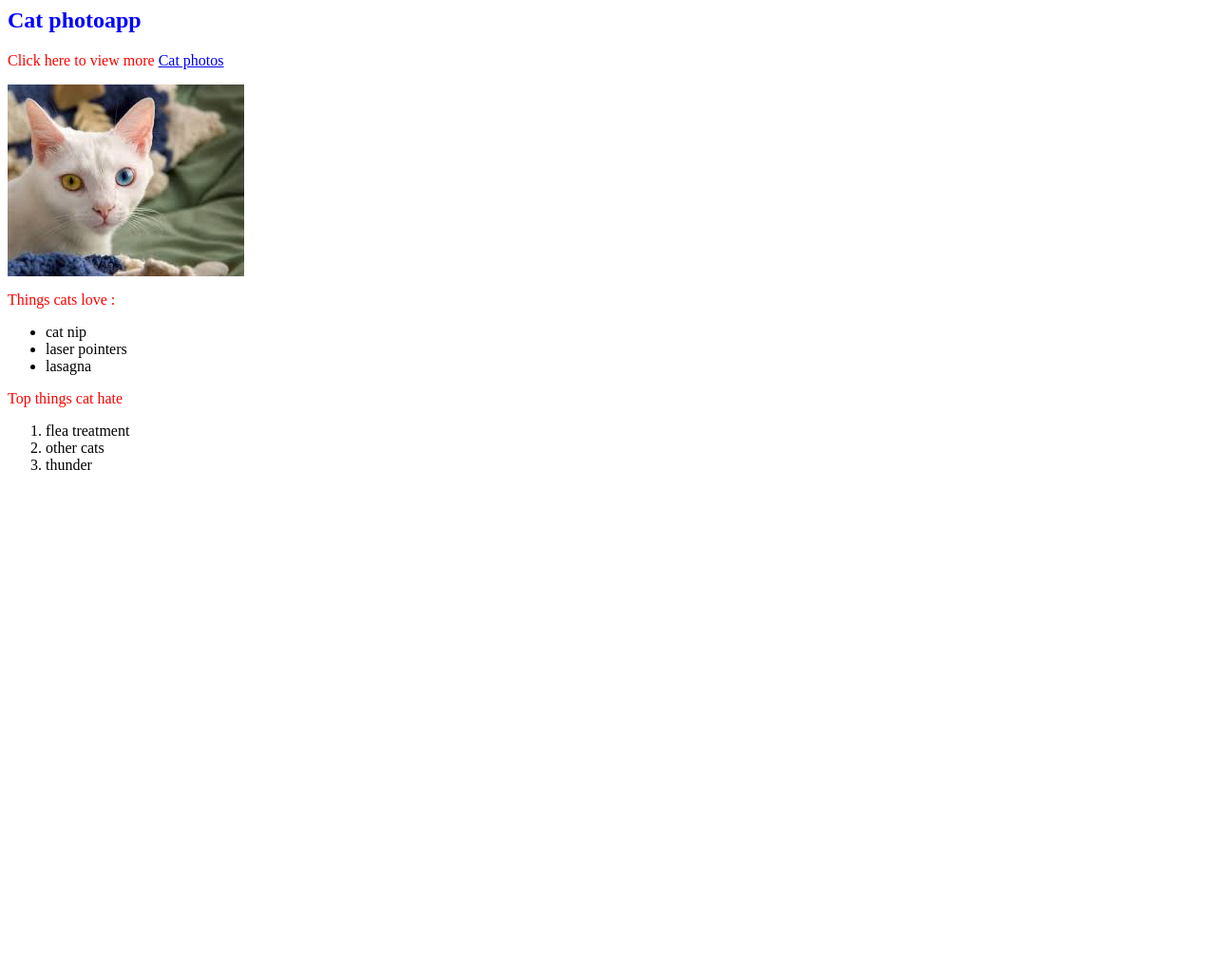
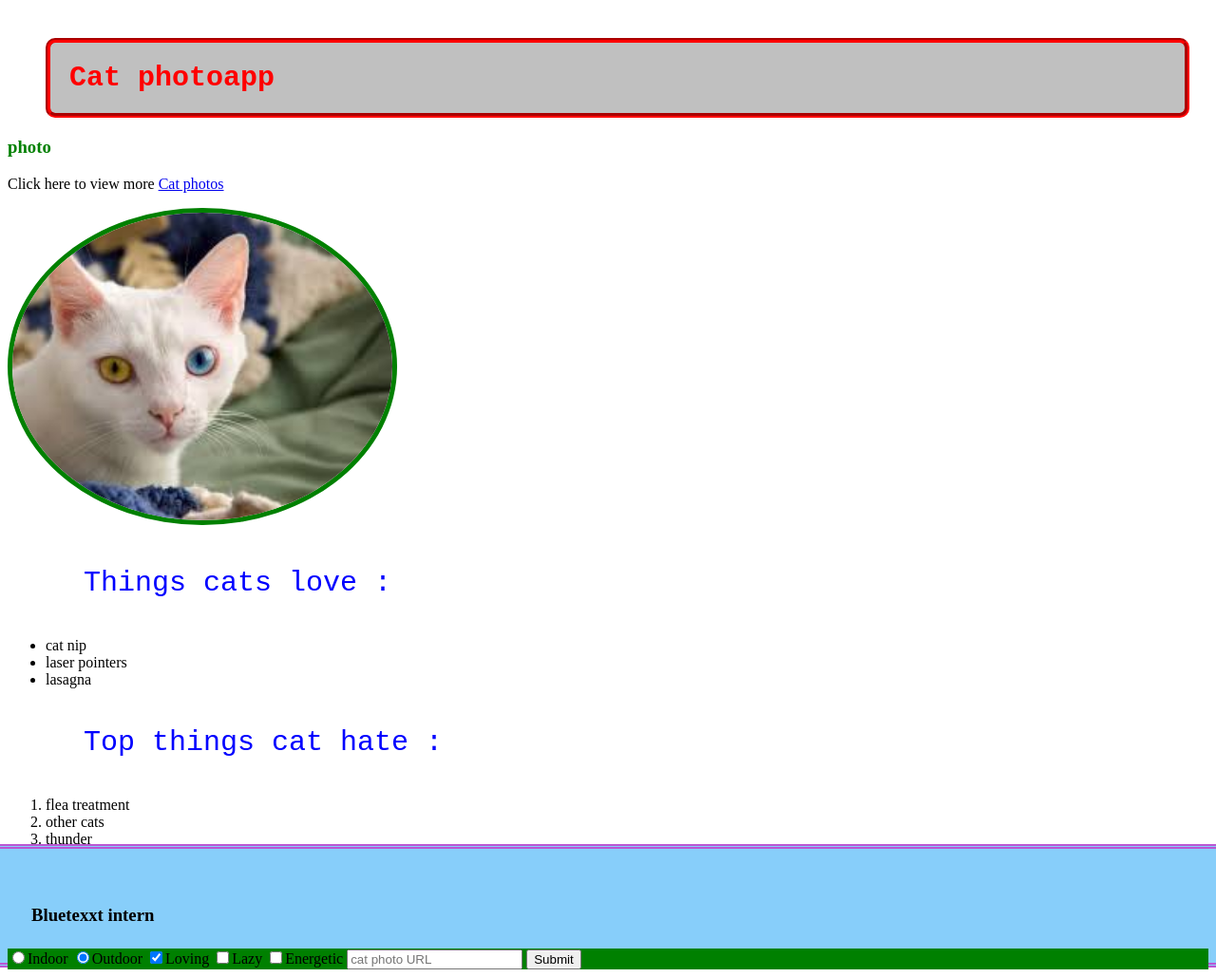
Before and after one commit to Ziaulhaq11/Css, a plain HTML site: page sample.html in a window 1280 px wide. Shown: the whole page at 95% size. Before the commit the page ends 800 px from the top, so only its background shows below. Drawn offline with Linux system fonts and the light colour scheme; a web font is replaced by a local one.

Commit message:
new files

```diff
--- a/sample.html
+++ b/sample.html
@@ -1,24 +1,94 @@
+<!DOCTYPE html>
+<html lang="en">
+<head>
+    <meta charset="UTF-8">
+    <meta name="viewport" content="width=device-width, initial-scale=1.0">
+    <title>Document</title>
+    <link
+        href="https://fonts.googleapis.com/css2?family=MuseoModerno:wght@300&family=Pangolin&family=Piedra&family=Roboto:ital,wght@0,400;0,500;1,400&display=swap"
+        rel="stylesheet">
     <style>
-    p {color: red}
+        h2 {
+            color: red;
+            background:silver;
+            font-size: 30px;
+            font-family: MuseoModerno, monospace;
+            border-color:red;
+            border-width:5px;
+            border-style:groove;
+            border-radius: 10px;
+            padding: 20px;
+            margin-top: 40px;
+            margin-bottom: 20px;
+            margin-right: 20px;
+            margin-left: 40px;
+        }
+        .bluetext {
+            color: blue;
+            font-size: 30px;
+            font-family: monospace;
+            padding: 20px 40px 20px 40px;
+            margin: 20px 40px 20px 40px;
+        }
+        .image{
+            width :400px;
+            border-color: green;
+            border-width: 5px;
+            border-style: solid;
+            border-radius: 50%;
+        }
+        .bluetexting {
+            background-color: maroon;
+            border-width: 5px;
+            border-style: double;
+            border-color: mediumorchid;
+            margin: -20px;
+            padding-top: 40px;
+            padding-bottom: 20px;
+            padding-right: 20px;
+            padding-left: 40px;
+        }
+        #static {
+            background-color: lightskyblue;
+        }
+        #cat-photo-form{
+            background-color: green;
+        }
     </style>
-
-<h2 style="color:blue">Cat photoapp</h2>
+</head>
+<body>
+    <!--inline style-->
+    <h2>Cat photoapp</h2>
+    <h3 style="color:green">photo</h3>
 
     <main>
         <p>Click here to view more <a href="#">Cat photos</a></p>
-    <a href="#"><img src="cat.jpg" alt="A beautiful cat"></a>
-    <div>
-        <p>Things cats love : </p>
+        <a href="#"><img class="image" src="cat.jpg" alt="A beautiful cat"></a>
+        <p class="bluetext treatment">Things cats love : </p>
         <ul>
             <li>cat nip </li>
             <li>laser pointers</li>
-            <li>lasagna</li>
+            <li>lasagna</li> <!--id gets higher priority than class so id properties will apply-->
         </ul>
-        <p>Top things cat hate</p>
+        <p class="bluetext">Top things cat hate : </p>
         <ol>
             <li>flea treatment</li>
             <li>other cats</li>
             <li>thunder</li>
         </ol>
+        <div class="bluetexting" id="static">
+            <h3>Bluetexxt intern</h3>
         </div>
+        <form action="/submit-catphoto" id="cat-photo-form">
+            <label><input type="radio" name="indoor-outdoor" checked>Indoor</label>
+            <label><input type="radio" name="indoor-outdoor" checked>Outdoor</label>
+            <label><input type="checkbox" name="personality" checked>Loving</label>
+            <label><input type="checkbox" name="personality">Lazy</label>
+            <label><input type="checkbox" name="personality">Energetic</label>
+            <input type="text" placeholder="cat photo URL" required>
+            <button type="submit">Submit</button>
+        </form>
+
     </main>
+</body>
+</html>
```
Also changed, not shown: textcolor.html (+61 -4 lines), note.txt (added). Lines whose indentation alone changed are shown as unchanged.
